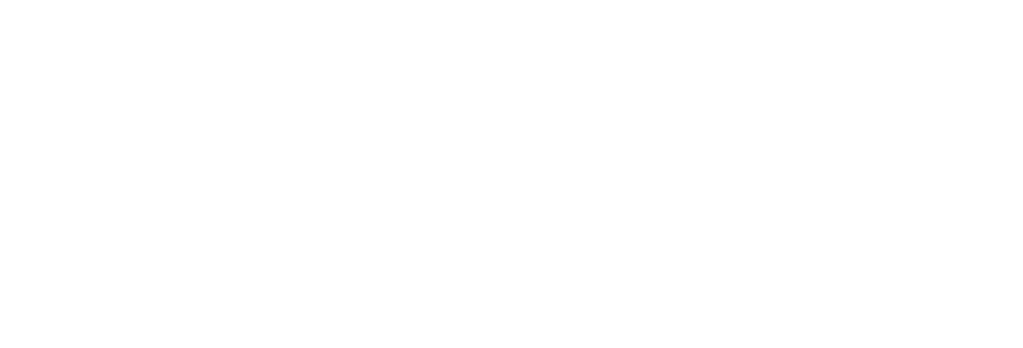
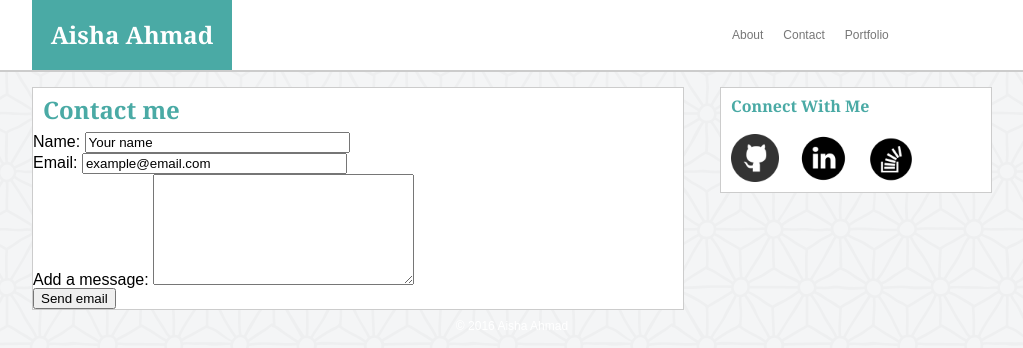
Before and after one commit to aishaprograms/Basic-Portfolio, a plain HTML site: page contact.html in a window 1280 px wide. Shown: the whole page, without its empty margins (128-1151 px from the left). Drawn offline with Linux system fonts and the light colour scheme.

Commit message:
Nearly there...

```diff
--- a/assets/css/style.css
+++ b/assets/css/style.css
@@ -10,70 +10,62 @@ body{
 h1, h2, h3, h4, h5, h6{
 	font-family: 'Georgia', Times, Times New Roman, serif;
 	padding: 10px;
-}
-
-p {
-	font-size: 12px;
-	color: #777777;
-	padding: 10px;
+	color: #4aaaa5;
 }
 
 h1 {
 	font-size: 24px;
 	font-weight: bold;
-	color: #4aaaa5;
-	padding: 10px;
 }
 
 h2 {
 	font-size: 16px;
-	color: #4aaaa5;
 	font-weight: bold;
-	padding: 10px;
 }
 
-li{
+p {
+	font-size: 12px;
 	padding: 10px;
+	color: #777;
 }
 
 header{
-	background: #ffffff;
+	background: #fff;
 	height: 70px;
+	border-bottom: 2px solid #ccc;
 	margin-bottom: 15px;
-	border-bottom: 2px;
-	border-style: solid;
-	border-color: #cccccc;
 }
 
 nav{
-	float: left;
+	width: 270px;
+	float: right;
+	background: #fff;
 }
 
 main{
-	border: 1px #cccccc solid;
 	clear: both;
 	width: 650px;
 	float: left;
-	background: #ffffff;
-	margin: 9px 0 9px 0;
+	background: #fff;
+	border: 1px #ccc solid;
 }
 
 aside{
 	float: right;
-	background-color: #ffffff;
+	background-color: #fff;
 	border: 1px #cccccc solid;
-	margin: 9px 0 9px 0;
+	width: 270px;
 }
 
 footer{
-	clear: both;
+	clear: both; c
 	background: #4aaaa5;
 }
 
 .wrapper {
 	width: 960px;
 	margin: 0 auto;
-	background: #ffffff;
+	background: #fff;
 }
 
 .my_logo {
@@ -84,48 +76,38 @@ footer{
 }
 
 .my_name{
-	color:#ffffff;
+	padding: 0px;
+	color:#fff;
 	text-align: center;
+	line-height: 70px;
 }
 
-.navigation {
-	width: 270px;
-	float: right;
-	background: #ffffff;
-}
-
-.nav_links{
-	list-style-type: none;
-    margin: 0;
-    padding: 0;
-}
-
-li, .nav_li{
+.nav_li{
+	font-size: 12px;
+	padding: 0 10px 0 10px;
 	float: left;
+	line-height: 70px;
 }
 
 .link {
-	color: #777777;
+	color: #777;
 	text-decoration: none;
 }
 
 .aisha_img {
-	height: 200px;
+	max-height: 200px;
 	float: left;
-	padding: 10px;
-	/*border-radius: 50%;*/
-}
-
-.connect_aside{
-	width: 270px;
+	padding: 20px;
+	border-radius: 50%;
 }
 
 .connect_img{
-	max-height: 2em;
 	float: left;
+	max-height: 48px;
+	padding: 10px;
 }
 
 .copyright {
-	color: #ffffff;
+	color: #fff;
 	text-align: center;
 }
--- a/contact.html
+++ b/contact.html
@@ -0,0 +1,62 @@
+<!DOCTYPE html>
+<html lang="en">
+<head>
+	<meta charset="UTF-8">
+	<title>Contact Me</title>
+	<link rel="stylesheet" type="text/css" href="assets/css/reset.css">
+	<link rel="stylesheet" type="text/css" href="assets/css/style.css">
+</head>
+
+<body>
+	<header>
+		<div class="wrapper">
+			<div class="my_logo">
+				<h1 class="my_name">Aisha Ahmad</h1>
+			</div>
+
+			<nav>
+				<ul class="nav_links">
+					<li class="nav_li"><a href="index.html" class="link">About</a></li>
+					<li class="nav_li"><a href="contact.html" class="link">Contact</a></li>
+					<li class="nav_li"><a href="portfolio.html" class="link">Portfolio</a></li>
+				</ul>
+			</nav>
+		</div>
+	</header>
+
+	<div class="wrapper">
+		<main>
+			<section class="contact_form">
+				<h1>Contact me</h1>
+					<form id="contact_form">
+						<div class="row">
+							<label for="name">Name:</label>
+							<input id="name" class="input" type="text" value="Your name" size="30"/>
+						</div>
+						<div class="row">
+							<label for="email">Email:</label>
+							<input id="email" class="input" type="text" value="example@email.com" size="30" />
+						</div>
+						<div class="row">
+							<label for="message">Add a message:</label>
+							<textarea id="message" class="input" rows="7" cols="30"></textarea><br />
+						</div>
+						<input id="submit_button" type="submit" value="Send email" />
+					</form>
+			</section>
+		</main>
+		<aside>
+			<h2>Connect With Me</h2>
+			<ul class="connect_links">
+				<li><a href="https://github.com/aishaprograms" target="_blank"><img src="assets/images/logo_github.png" alt="Github logo" class="connect_img"></a></li>
+				<li><a href="https://www.linkedin.com/in/aisha-ahmad" target="_blank"><img alt="Linkedin logo" src="assets/images/logo_linkedin.png" class="connect_img"></a></li>
+				<li><a href="http://stackoverflow.com/users/6397490/aisha" target="_blank"><img src="assets/images/logo_stackoverflow.png" alt="Stack overflow logo" class="connect_img"></a></li>
+			</ul>
+		</aside>
+	</div>
+
+	<footer>
+		<p class="copyright">&copy; 2016 Aisha Ahmad</p>
+	</footer>
+</body>
+</html>
```
Also changed, not shown: index.html (+6 -6 lines), portfolio.html (+47 -0 lines).
